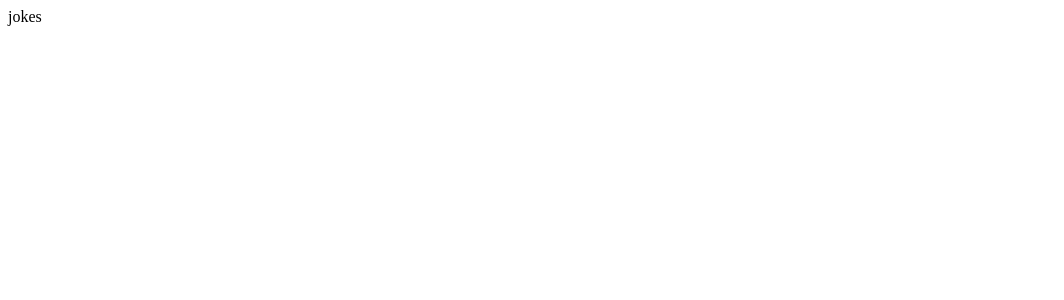
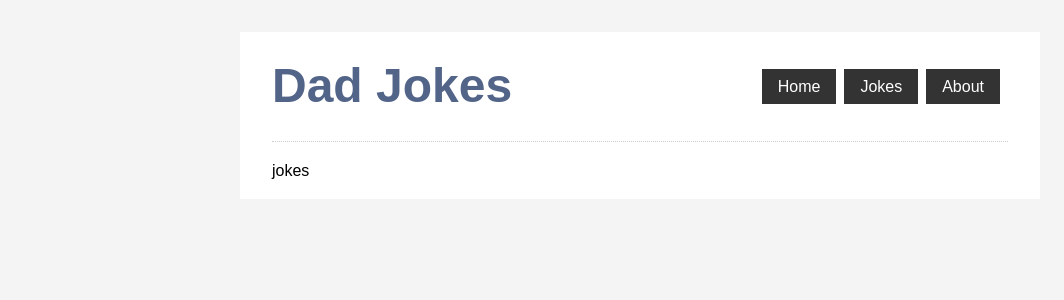
Before and after one commit to kulotsystems/nuxt-traversymedia, a Nuxt app: page /jokes in a window 1280 px wide. Shown: the top 300 px of the page, without its empty margins (0-1064 px from the left). Built offline with nearby package versions, Linux system fonts and the light colour scheme.

Commit message:
Create default layout.

```diff
--- /dev/null
+++ b/layouts/default.vue
@@ -0,0 +1,45 @@
+<template>
+    <div class="container">
+        <AppHeader/>
+        <nuxt/>
+    </div>
+</template>
+
+<script>
+    import AppHeader from '../components/AppHeader.vue';
+
+    export default {
+        name: 'default',
+        components: {
+            AppHeader
+        }
+    }
+</script>
+
+<style>
+    * {
+        box-sizing: border-box;
+        margin: 0;
+        padding: 0;
+    }
+    body {
+        font-family: Arial, Helvetica, sans-serif;
+        font-size: 1rem;
+        line-height: 1.6;
+        background: #f4f4f4;
+    }
+    a {
+        color: #666;
+        text-decoration: none;
+    }
+    ul {
+        list-style: none;
+    }
+    .container {
+        max-width: 800px;
+        margin: 2rem auto;
+        overflow: hidden;
+        padding: 1rem 2rem;
+        background: #fff;
+    }
+</style>
--- a/pages/index.vue
+++ b/pages/index.vue
@@ -1,5 +1,7 @@
 <template>
-  <Tutorial/>
+    <div>
+        <h2>Welcome to the best corny dad jokes app on the web</h2>
+    </div>
 </template>
 
 <script>
```
